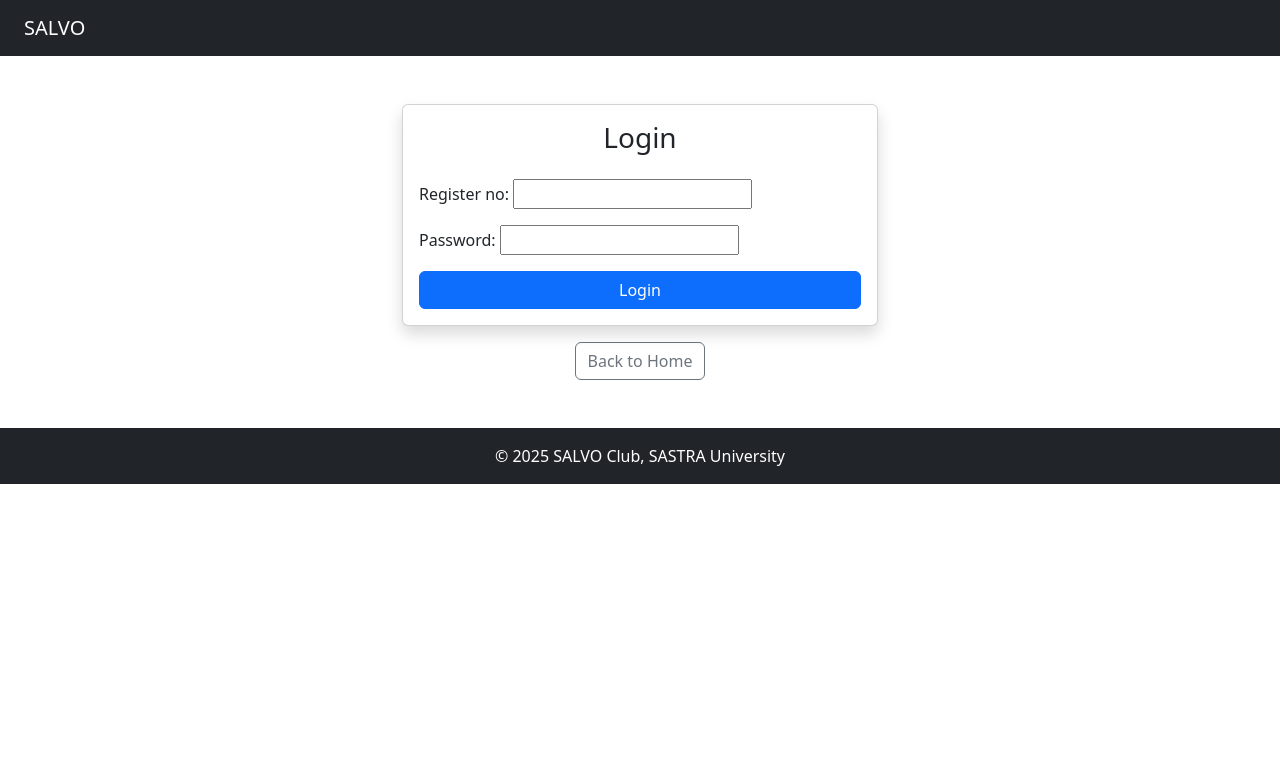
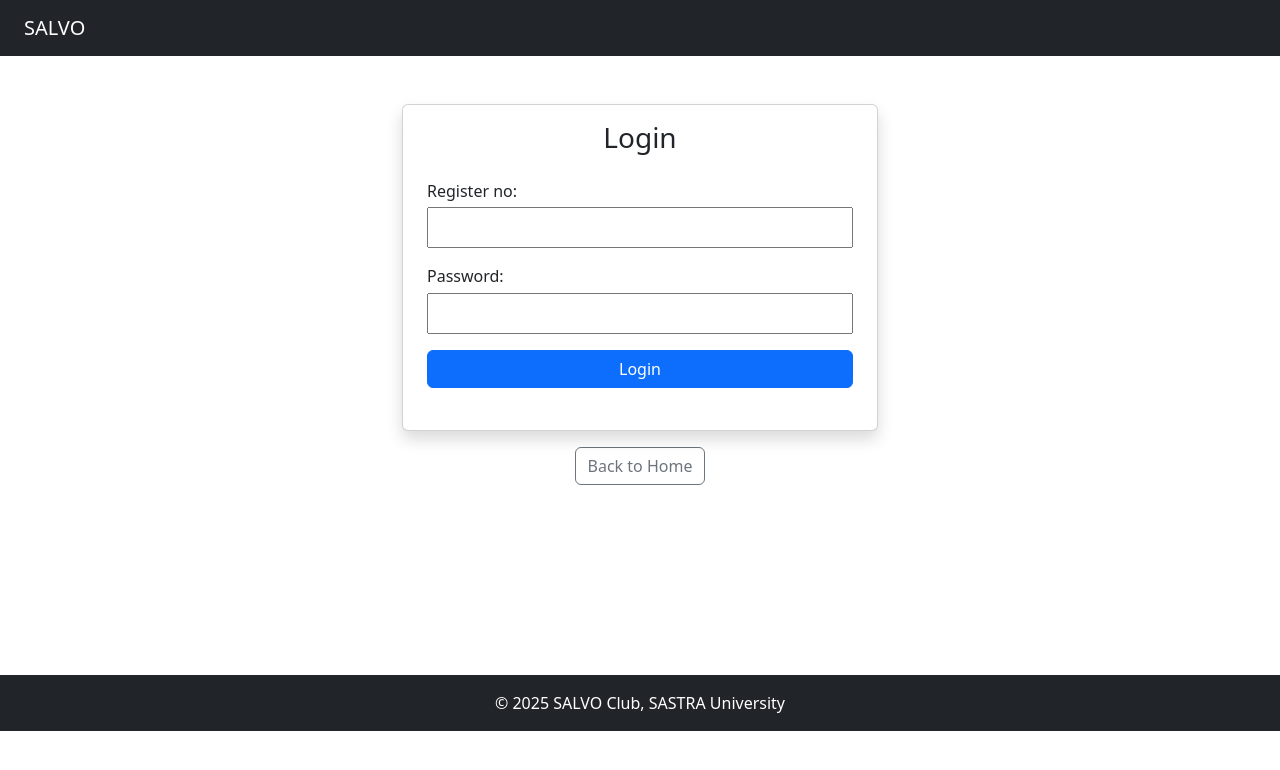
Before and after one commit to SALVO-AI-ML-Club-of-SASTRA/SALVO-Website, a Django app: page /login/ in a window 1280 px wide. Shown: the top 770 px of the page. Run offline with Django 5.2, Linux system fonts and the light colour scheme.

Commit message:
minor form alignment changes

```diff
--- a/salvo_website/templates/login.html
+++ b/salvo_website/templates/login.html
@@ -7,23 +7,40 @@
     <meta http-equiv="X-UA-Compatible" content="ie=edge">
     <title>Login</title>
     <link href="https://cdn.jsdelivr.net/npm/bootstrap@5.3.2/dist/css/bootstrap.min.css" rel="stylesheet">
+    <style>
+    form p {
+        margin-bottom: 1rem;
+    }
+    form label {
+        display: block;
+        margin-bottom: 0.3rem;
+        font-weight: 500;
+    }
+    form input {
+        width: 100%;
+        padding: 0.4rem;
+    }
+    </style>
 </head>
 <body>
+    <div style="min-height:100%;">
     <nav class="navbar navbar-expand-lg navbar-dark bg-dark px-4">
         <a class="navbar-brand" href="#">SALVO</a>
     </nav>
 
-    <div class="container mt-5" style="max-width: 500px;">
+    <div class="container mt-5" style="max-width: 500px; min-height: 523px;">
         {% if msg %}
             <div class="alert alert-warning text-center">{{ msg }}</div>
         {% endif %}
 
         <div class="card shadow">
-            <div class="card-body">
+            <div class="card-body" style="min-height:325px;">
                 <h3 class="card-title text-center mb-4">Login</h3>
-                <form method="post">
+                <form method="post" class="px-2">
                     {% csrf_token %}
+                    <div class="mb-3">
                     {{ form.as_p }}
+                    </div>
                     <div class="d-grid">
                         <input class="btn btn-primary" type="submit" value="Login">
                     </div>
@@ -39,7 +56,7 @@
     <footer class="bg-dark text-white text-center py-3 mt-5">
         &copy; 2025 SALVO Club, SASTRA University
     </footer>
-
+    </div>
     <script src="https://cdn.jsdelivr.net/npm/bootstrap@5.3.2/dist/js/bootstrap.bundle.min.js"></script>
 </body>
 </html>
```
Also changed, not shown: salvo_website/templates/register_account.html (+14 -0 lines), salvo_website/templates/register_member.html (+14 -0 lines).
